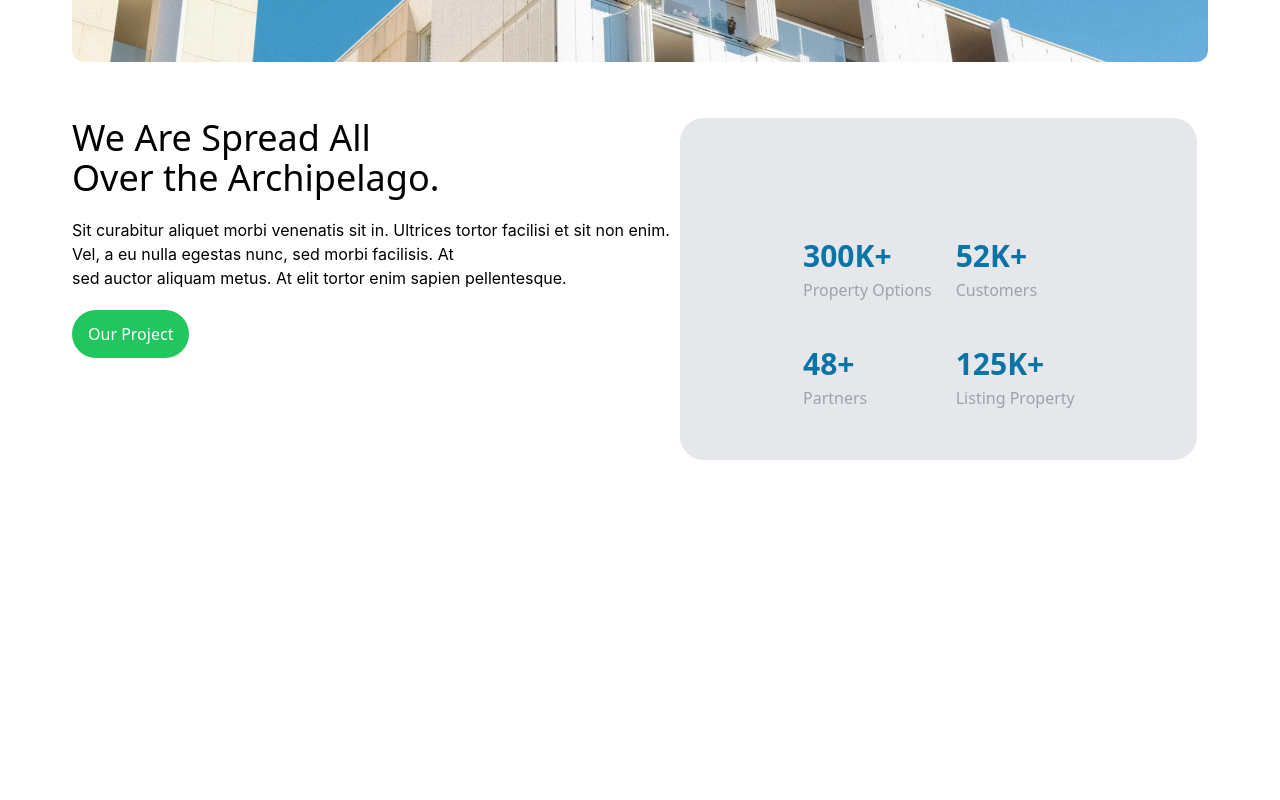
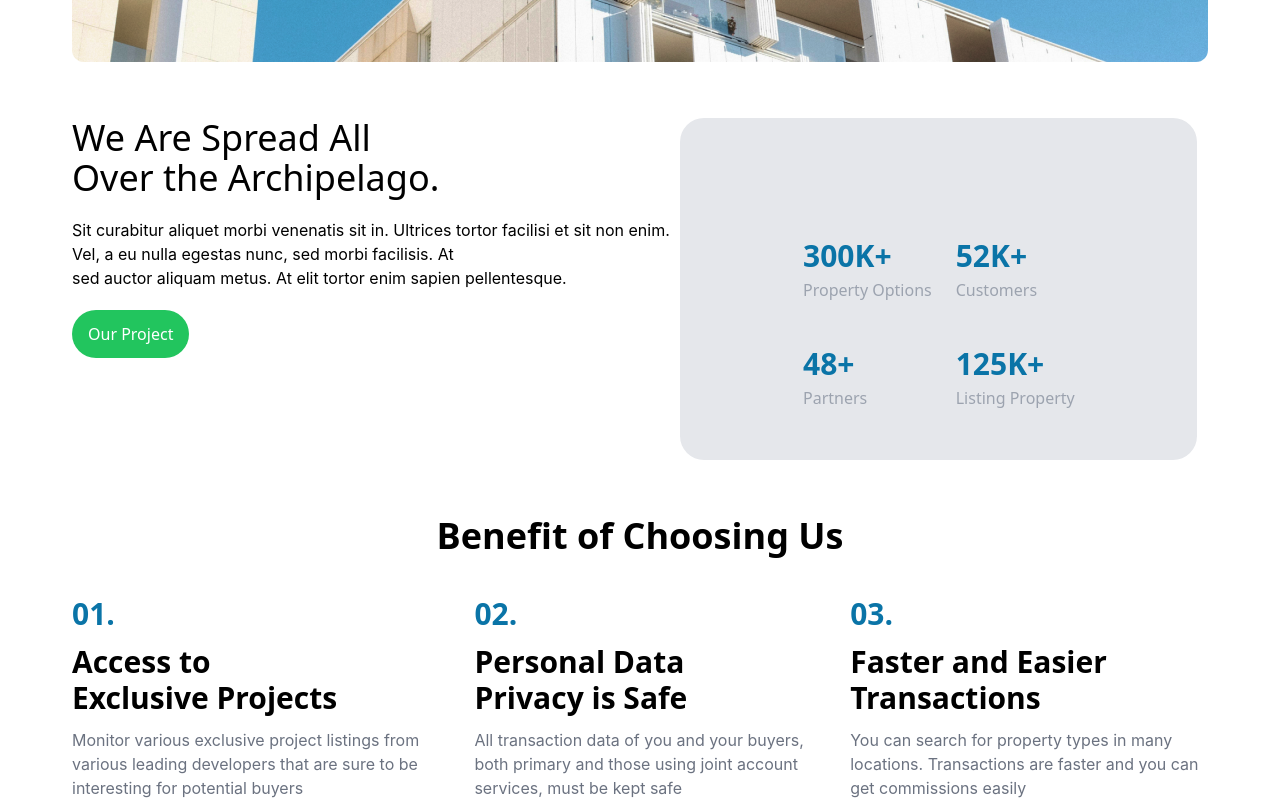
Before and after one commit to andi-faizal94/-ProtAh, a Next.js app: page / in a window 1280 px wide. Shown: the part 834-1634 px from the top of the page. Before the commit the page ends 1294 px from the top, so only its background shows below. Built offline with nearby package versions, Linux system fonts and the light colour scheme; a web font is replaced by a local one.

Commit message:
add section benefit

```diff
--- a/pages/index.js
+++ b/pages/index.js
@@ -219,7 +219,7 @@ export default function Home() {
           </div>
         </section>
         <section>
-          <div className='flex justify-around px-10 leading-8'>
+          <div className='flex justify-around px-10 leading-8 mb-14'>
             <div>
               <h1 className='font-sans text-bold text-4xl'>
                 We Are Spread All
@@ -276,6 +276,53 @@ export default function Home() {
             </div>
           </div>
         </section>
+
+        <section>
+          <div className='flex items-center justify-center mb-10'>
+            <h1 className='font-sans font-bold text-4xl'>
+              Benefit of Choosing Us
+            </h1>
+          </div>
+          <div className='flex items-center justify-evenly space-x-3 px-10'>
+            <div>
+              <h1 className='font-sans font-black text-3xl text-[#0A74A7] mb-3'>
+                01.
+              </h1>
+              <h3 className='font-sans text-3xl font-bold mb-3'>
+                Access to <br /> Exclusive Projects
+              </h3>
+              <p className='font-inter font-normal text-base text-gray-500'>
+                Monitor various exclusive project listings from various leading
+                developers that are sure to be interesting for potential buyers
+              </p>
+            </div>
+            <div>
+              <h1 className='font-sans font-black text-3xl text-[#0A74A7] mb-3'>
+                02.
+              </h1>
+              <h3 className='font-sans text-3xl font-bold mb-3'>
+                Personal Data <br /> Privacy is Safe
+              </h3>
+              <p className='font-inter font-normal text-base text-gray-500'>
+                All transaction data of you and your buyers, both primary and
+                those using joint account services, must be kept safe
+              </p>
+            </div>
+            <div>
+              <h1 className='font-sans font-black text-3xl text-[#0A74A7] mb-3'>
+                03.
+              </h1>
+              <h3 className='font-sans text-3xl font-bold mb-3'>
+                Faster and Easier
+                <br /> Transactions
+              </h3>
+              <p className='font-inter font-normal text-base text-gray-500'>
+                You can search for property types in many locations.
+                Transactions are faster and you can get commissions easily
+              </p>
+            </div>
+          </div>
+        </section>
       </main>
 
       <footer className=''></footer>
```
